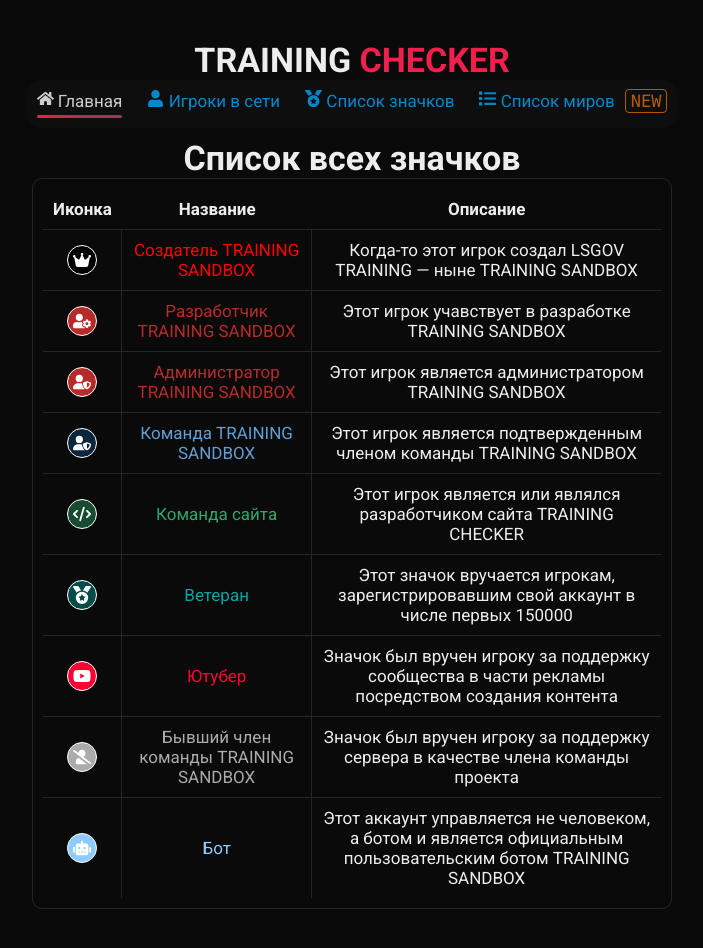
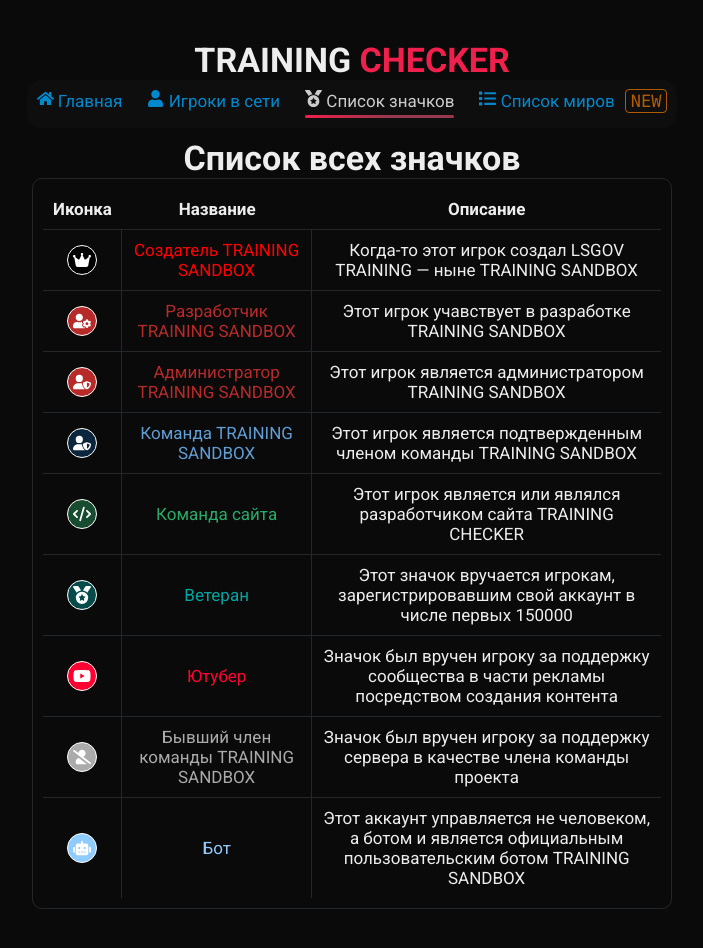
Before and after one commit to caseapia/trainingchecker, a Next.js app: page /badges in a window 1280 px wide. Shown: the whole page, without its empty margins (288-991 px from the left). Built offline with nearby package versions, Linux system fonts and the light colour scheme.

Commit message:
fixed header bugs, deleted all logs

```diff
--- a/src/app/page.tsx
+++ b/src/app/page.tsx
@@ -41,7 +41,6 @@ export default function Home() {
 
         if (Array.isArray(cmts) && cmts.length > 0) {
           const lastcmtday = cmts[0].commit.committer.date;
-          console.debug('Last commit date:', lastcmtday);
           const lastUpdate = new Date(lastcmtday).toLocaleString();
           setLastUpdate(lastUpdate);
         }
--- a/src/app/players/page.tsx
+++ b/src/app/players/page.tsx
@@ -23,7 +23,6 @@ function Players() {
       const url = process.env.NEXT_PUBLIC_API_ONLINE_URL;
 
       if (!url) {
-        console.debug('API URL is not defined');
         return;
       }
 
@@ -34,7 +33,6 @@ function Players() {
         }
         const jsonResponse = await response.json();
         setResult(jsonResponse.data);
-        console.log(jsonResponse.data);
       } catch (err) {
         console.error('Error:', err);
       }
--- a/src/app/worldlist/page.module.scss
+++ b/src/app/worldlist/page.module.scss
@@ -2,7 +2,6 @@
   display: grid;
   place-items: center;
   margin-top: 10px;
-  border: 1px solid black;
     h1 {
       margin-bottom: 10px;
     }
--- a/src/app/worldlist/page.tsx
+++ b/src/app/worldlist/page.tsx
@@ -25,7 +25,6 @@ const WorldList = () => {
       const url = process.env.NEXT_PUBLIC_API_WORLDLIST_URL;
 
       if (!url) {
-        console.debug('API URL is not defined');
         setIsLoaded(false);
         return;
       }
@@ -36,7 +35,6 @@ const WorldList = () => {
           throw new Error(`HTTP error! status: ${response.status}`);
         }
         const data = await response.json();
-        console.debug(data);
         setResult(data.worlds);
         setIsLoaded(true);
       } catch (err) {
--- a/src/components/Header/Header.tsx
+++ b/src/components/Header/Header.tsx
@@ -17,7 +17,7 @@ export const Header = () => {
 
   useEffect(() => {
     const crntPage = window.location.pathname.split('/')[1];
-    setActivePage("main");
+    setActivePage(crntPage === ""? "../" : crntPage);
   }, []);
 
   const handleOpenMobileMenu = () => {
--- a/src/shared/consts/headerElements.ts
+++ b/src/shared/consts/headerElements.ts
@@ -33,7 +33,7 @@ export const Elements: HeaderProps[] = [
   },
   {
     text: "Список миров",
-    id: "worlds",
+    id: "worldlist",
     icon: React.createElement(FaList),
     link: "/worldlist",
     isNew: true,
```
